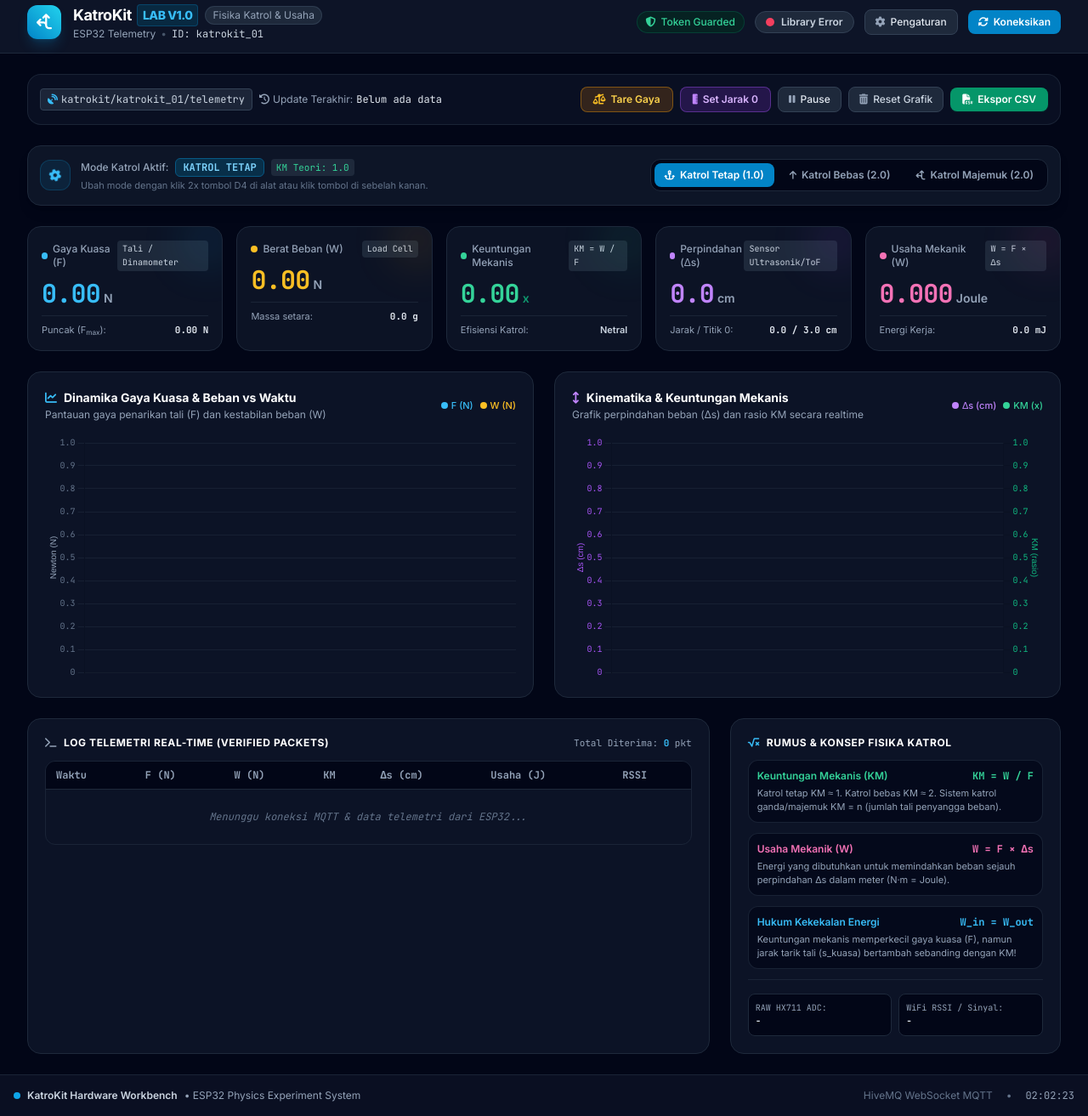
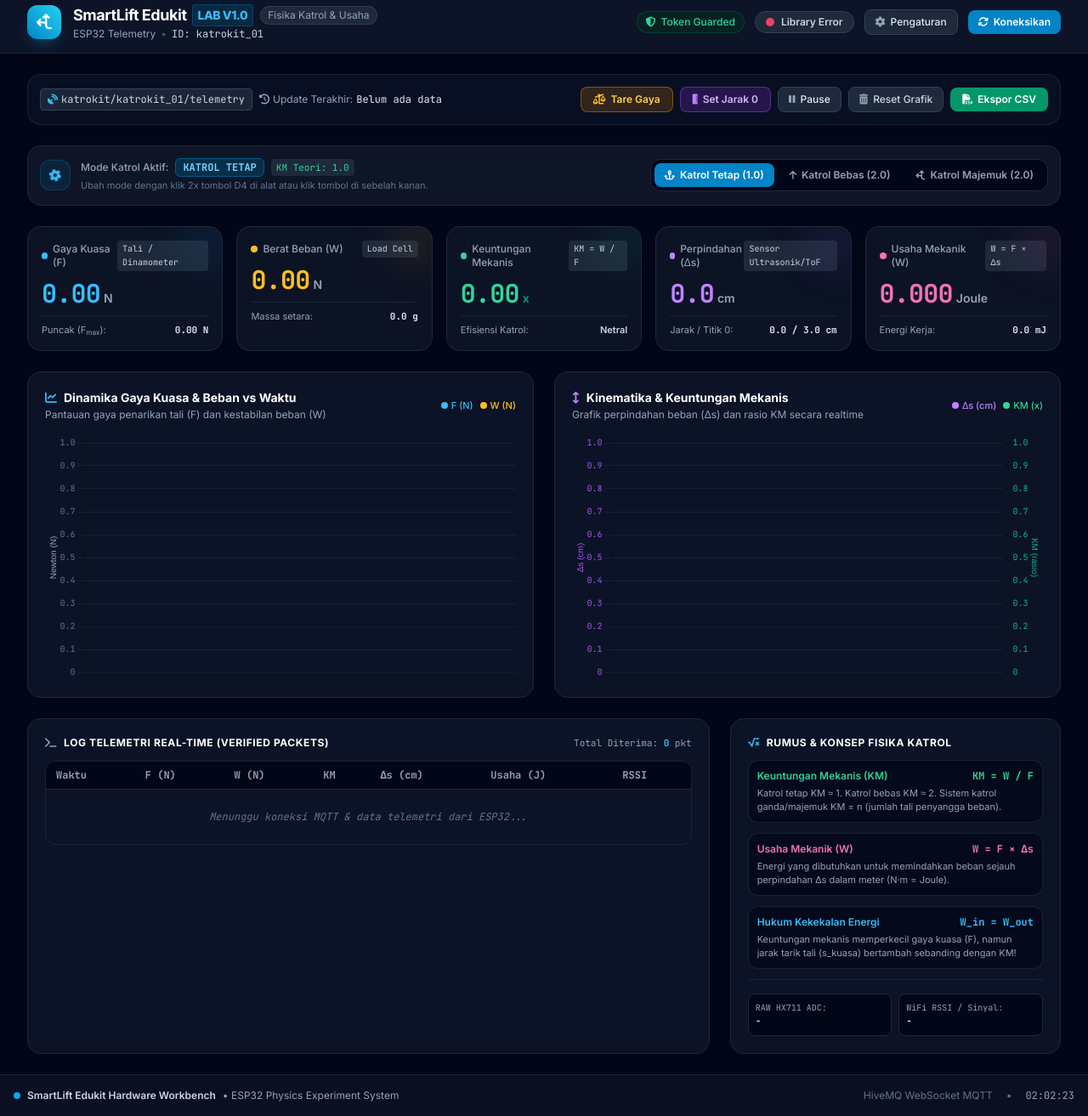
Before and after one commit to syahrilTGR/KatroKit_esp32, a plain HTML site: page web/index.html in a window 1280 px wide. Shown: the part 10-1323 px from the top of the page at 85% size. Drawn offline with nearby package versions, Linux system fonts and the light colour scheme.

Commit message:
feat(web): rebrand dashboard title, header, and footer to SmartLift Edukit

```diff
--- a/web/index.html
+++ b/web/index.html
@@ -3,7 +3,7 @@
 <head>
   <meta charset="UTF-8" />
   <meta name="viewport" content="width=device-width, initial-scale=1.0" />
-  <title>KatroKit Physics Dashboard — ESP32 Telemetry</title>
+  <title>SmartLift Edukit — Physics Dashboard</title>
 
   <!-- Google Fonts: Inter -->
   <link rel="preconnect" href="https://fonts.googleapis.com">
@@ -98,7 +98,7 @@
         <div>
           <div class="flex items-center gap-2">
             <h1 class="text-lg font-bold tracking-tight text-white flex items-center gap-1.5">
-              KatroKit <span class="text-sky-400 font-extrabold text-sm uppercase px-1.5 py-0.5 rounded bg-sky-950/80 border border-sky-800/60">Lab v1.0</span>
+              SmartLift Edukit <span class="text-sky-400 font-extrabold text-sm uppercase px-1.5 py-0.5 rounded bg-sky-950/80 border border-sky-800/60">Lab v1.0</span>
             </h1>
             <span class="text-xs px-2 py-0.5 rounded-full bg-slate-800 text-slate-400 border border-slate-700/80 hidden sm:inline">
               Fisika Katrol & Usaha
@@ -496,7 +496,7 @@
     <div class="max-w-7xl mx-auto flex flex-col sm:flex-row items-center justify-between gap-3">
       <div class="flex items-center gap-2">
         <span class="w-2 h-2 rounded-full bg-sky-500"></span>
-        <span class="font-semibold text-slate-300">KatroKit Hardware Workbench</span>
+        <span class="font-semibold text-slate-300">SmartLift Edukit Hardware Workbench</span>
         <span>• ESP32 Physics Experiment System</span>
       </div>
       <div class="flex items-center gap-4 text-slate-500">
```
